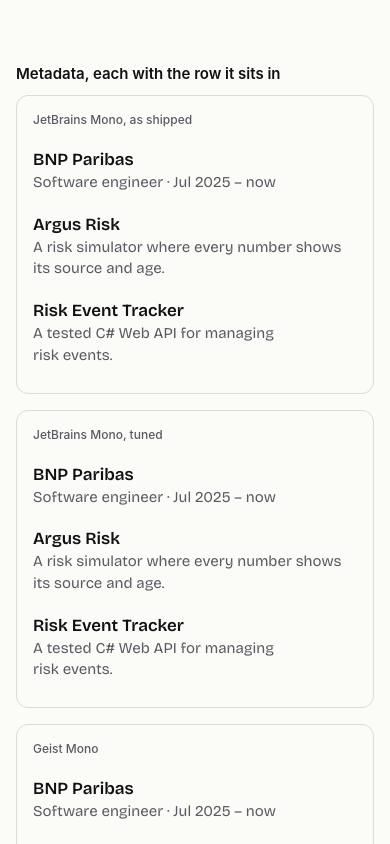
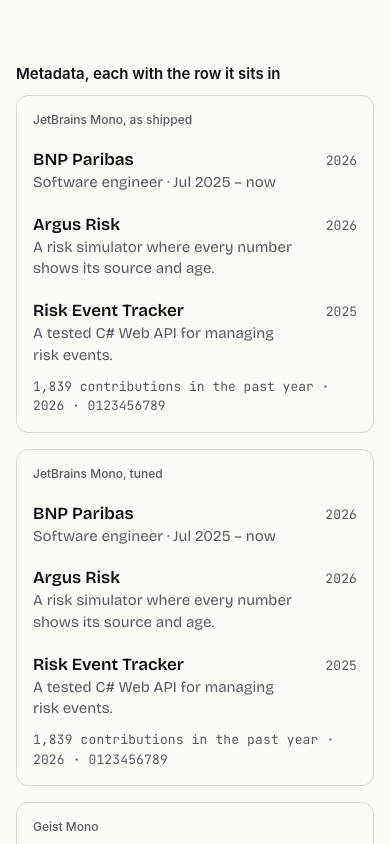
Before and after one commit to 3ixas/eliasb.dev, a Next.js app: page /prototype-type in a window 390 px wide. Shown: the top 844 px of the page. Built offline with nearby package versions, Linux system fonts and the light colour scheme.

Commit message:
prototype: show metadata on the comparison sheet at phone widths

```diff
--- a/src/app/prototype-type/proto-type.css
+++ b/src/app/prototype-type/proto-type.css
@@ -54,3 +54,6 @@ html[data-proto-smooth="on"][data-lights="on"] { -webkit-font-smoothing: antiali
 .proto-sheet__label { display: block; margin-bottom: 12px; color: var(--stretch-muted); font: 500 12px -apple-system, system-ui, sans-serif; }
 .proto-sheet__row { display: flex; gap: 16px; justify-content: space-between; align-items: baseline; padding-block: 10px; }
 .proto-sheet__panel .qi-opening__line { font-size: 40px; }
+/* The site hides row metadata on phones; the sheet's whole point on a phone is to show it. */
+.proto-sheet .qi-row__meta { display: block; white-space: nowrap; }
+.proto-sheet p.qi-row__meta { white-space: normal; }
```
